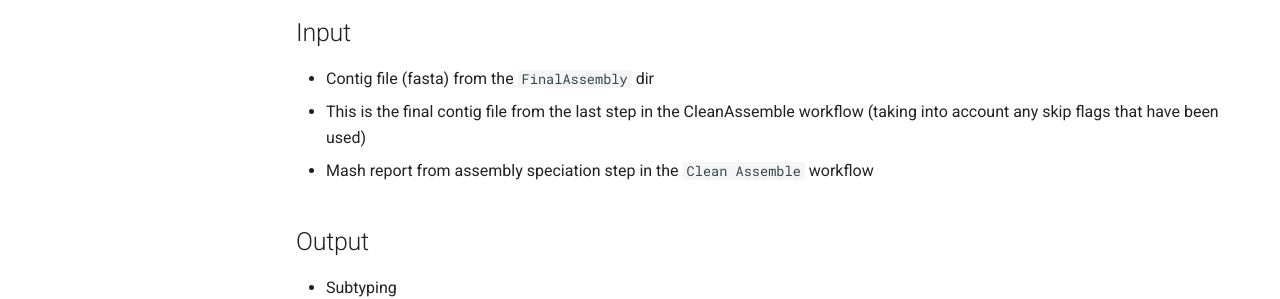
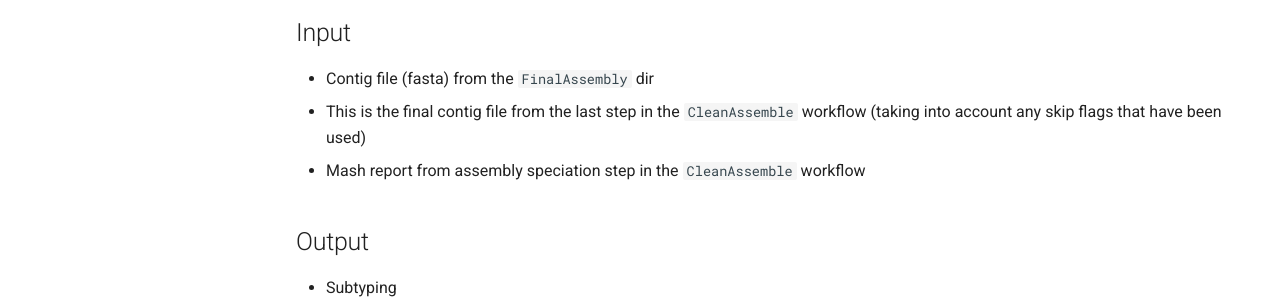
Before and after one commit to phac-nml/mikrokondo, an MkDocs documentation site: the page built from docs/subworkflows/subtype_genome.md, in a window 1280 px wide and 1084 px high. Shown: the part 547-846 px from the top of the window. Built offline with MkDocs 1.6.1 and Material for MkDocs 9.7.7, drawn with Linux system fonts in a browser that asks for light colours.

Commit message:
Update subtype_genome.md

```diff
--- a/docs/subworkflows/subtype_genome.md
+++ b/docs/subworkflows/subtype_genome.md
@@ -13,8 +13,8 @@
 
 ## Input
 - Contig file (fasta) from the `FinalAssembly` dir
-   - This is the final contig file from the last step in the CleanAssemble workflow (taking into account any skip flags that have been used)
-- Mash report from assembly speciation step in the `Clean Assemble` workflow
+   - This is the final contig file from the last step in the `CleanAssemble` workflow (taking into account any skip flags that have been used)
+- Mash report from assembly speciation step in the `CleanAssemble` workflow
 
 ## Output
 - Subtyping
```
